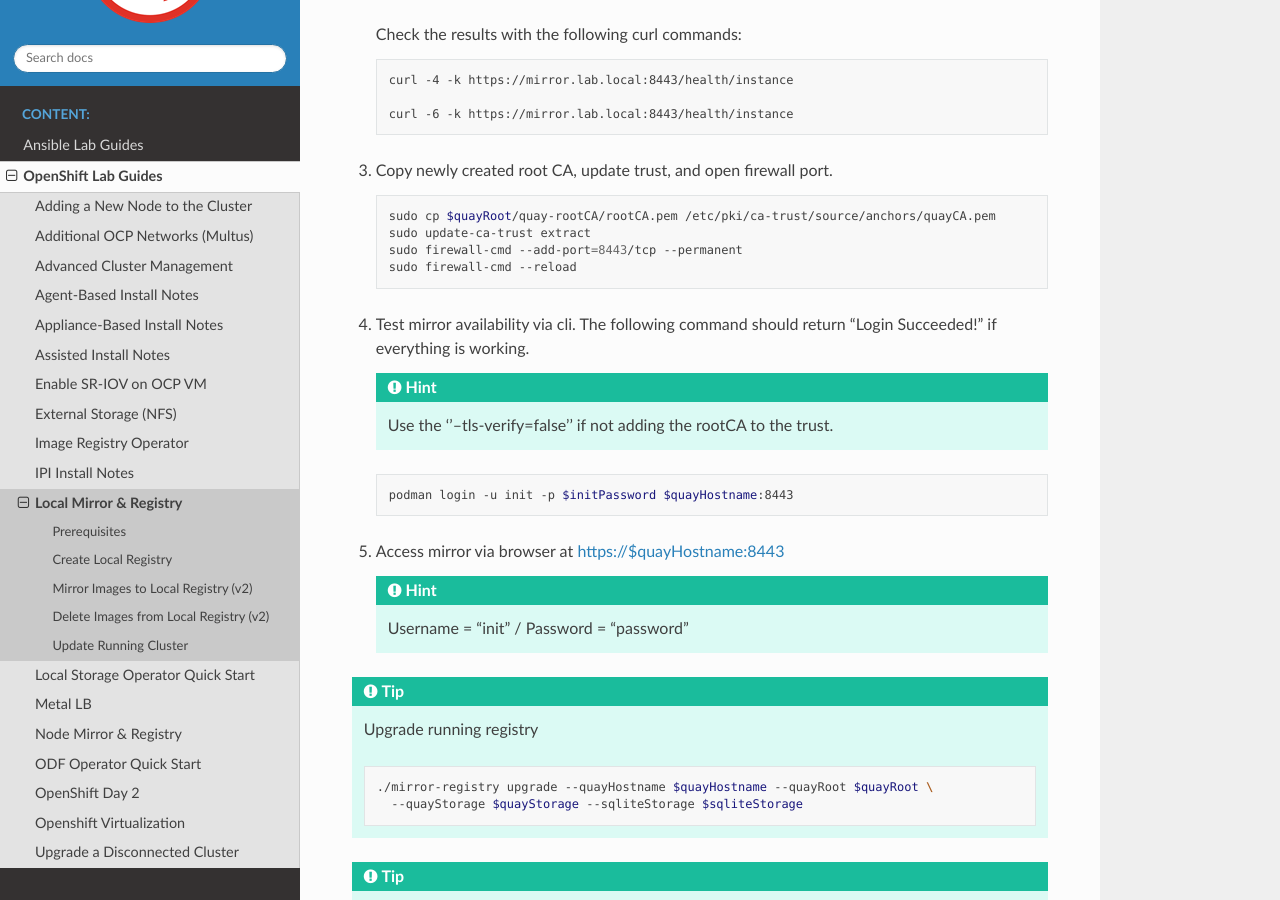
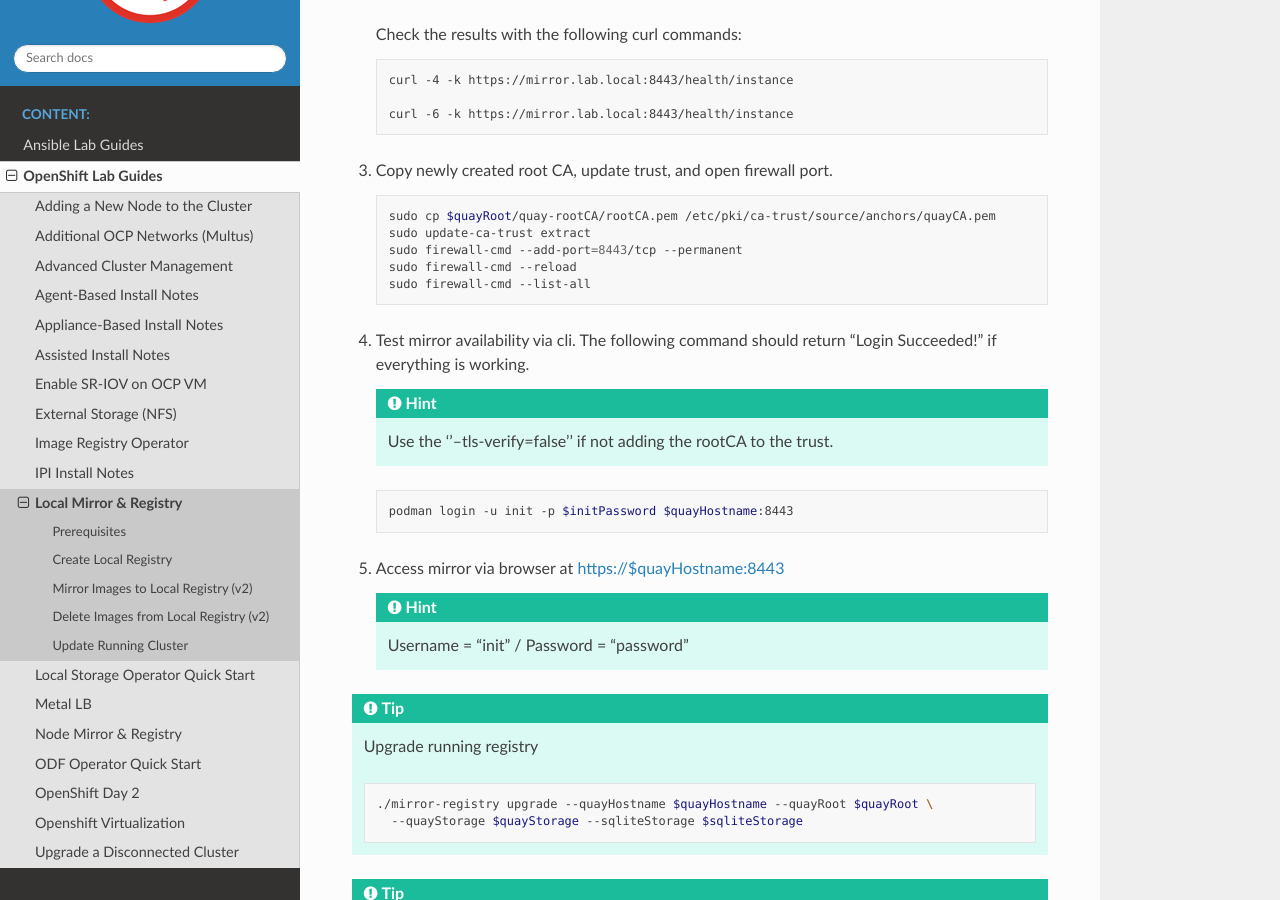
Before and after one commit to vtog/labGuides, a Sphinx documentation site: the page built from source/ocp/local-mirror-registry.rst, in a window 1280 px wide and 900 px high, scrolled down 2265 px. Built offline with Sphinx 7.4.7 and the Read the Docs theme 3.1.0, drawn with Linux system fonts in a browser that asks for light colours; pages that are not in the unit, such as notebooks, are missing from menus.

Commit message:
added firewall-cmd to confirm/see changes

```diff
--- a/source/ocp/local-mirror-registry.rst
+++ b/source/ocp/local-mirror-registry.rst
@@ -114,6 +114,7 @@
       sudo update-ca-trust extract
       sudo firewall-cmd --add-port=8443/tcp --permanent
       sudo firewall-cmd --reload
+      sudo firewall-cmd --list-all
 
 #. Test mirror availability via cli. The following command should return
    "Login Succeeded!" if everything is working.
```
Also changed, not shown: 4 other files.
